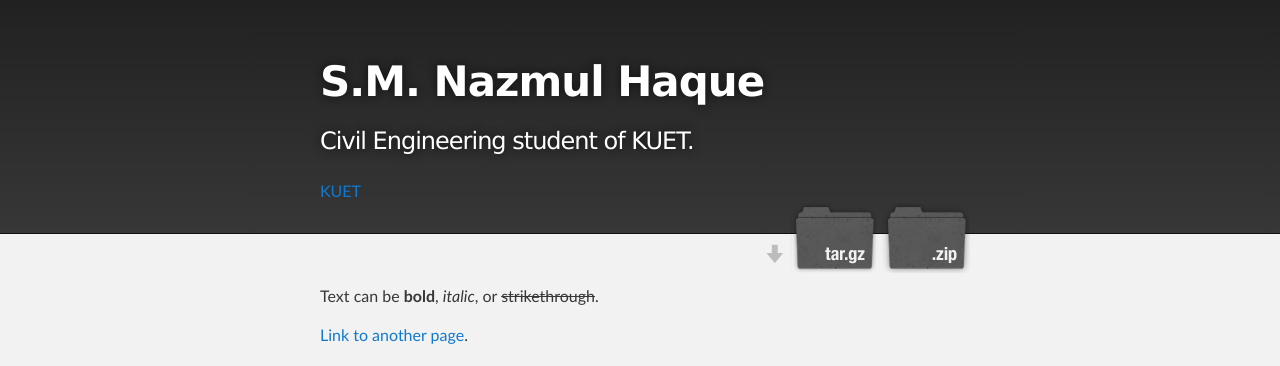
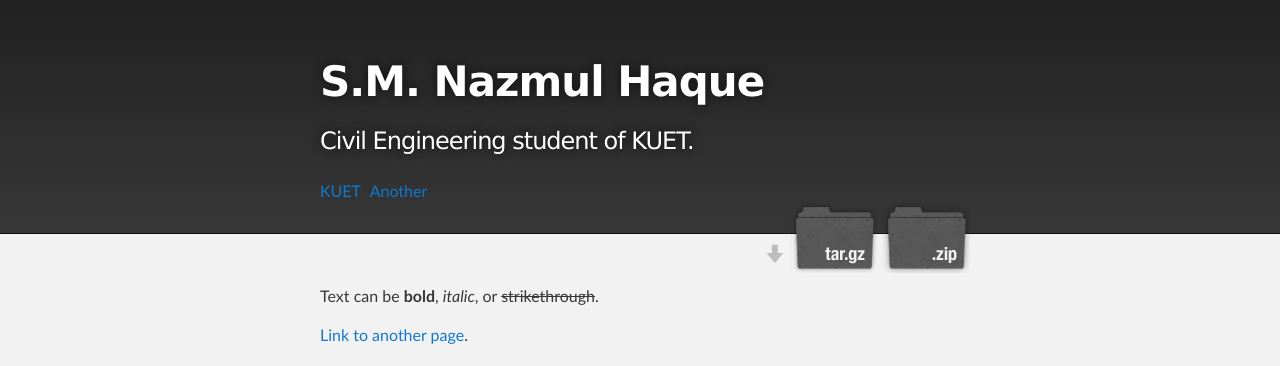
Before and after one commit to nazmul1501034/nazmul1501034.github.io, a Jekyll site: the page built from index.md, in a window 1280 px wide and 900 px high. Shown: the top 366 px of the window. Built offline with Jekyll 4.4.1, drawn with Linux system fonts in a browser that asks for light colours.

Commit message:
add Another tab

```diff
--- a/_layouts/default.html
+++ b/_layouts/default.html
@@ -30,6 +30,7 @@
           {% endif %}
      	  {% if site.show_downloads %}
 			  <a id="kuet" href="http://www.kuet.ac.bd/" style="margin-right:5px"> KUET </a>
+			  <a id="other" href="../another-page.md" style="margin-right:5px"> Another </a>
       	  {% endif %}
         </header>
     </div>
```
